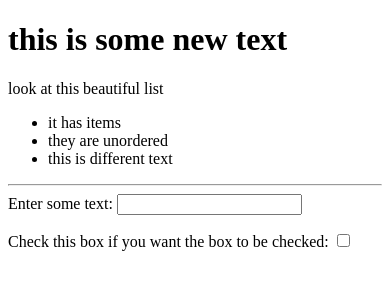
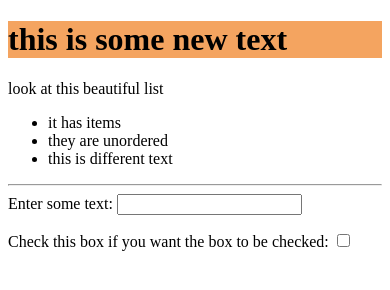
Before and after one commit to codefellows/seattle-301d43, a plain HTML site: page 02-jquery-and-the-dom/demo/index.html in a window 390 px wide. Drawn offline with nearby package versions, Linux system fonts and the light colour scheme.

Commit message:
media queries and breakpoints

```diff
--- a/02-jquery-and-the-dom/demo/style.css
+++ b/02-jquery-and-the-dom/demo/style.css
@@ -10,3 +10,27 @@ button {
 .form-element {
   margin-bottom: 1em;
 }
+
+h1 {
+  background-color: red;
+  font-size: 4em;
+}
+
+@media (max-width: 600px) {
+  h1 {
+    background-color: seagreen;
+    font-size: 3em;
+  }
+
+  button {
+    background-color: lightblue;
+  }
+}
+
+
+@media screen and (max-width: 450px) {
+  h1 {
+    background-color: sandybrown;
+    font-size: 2em;
+  }
+}
```
